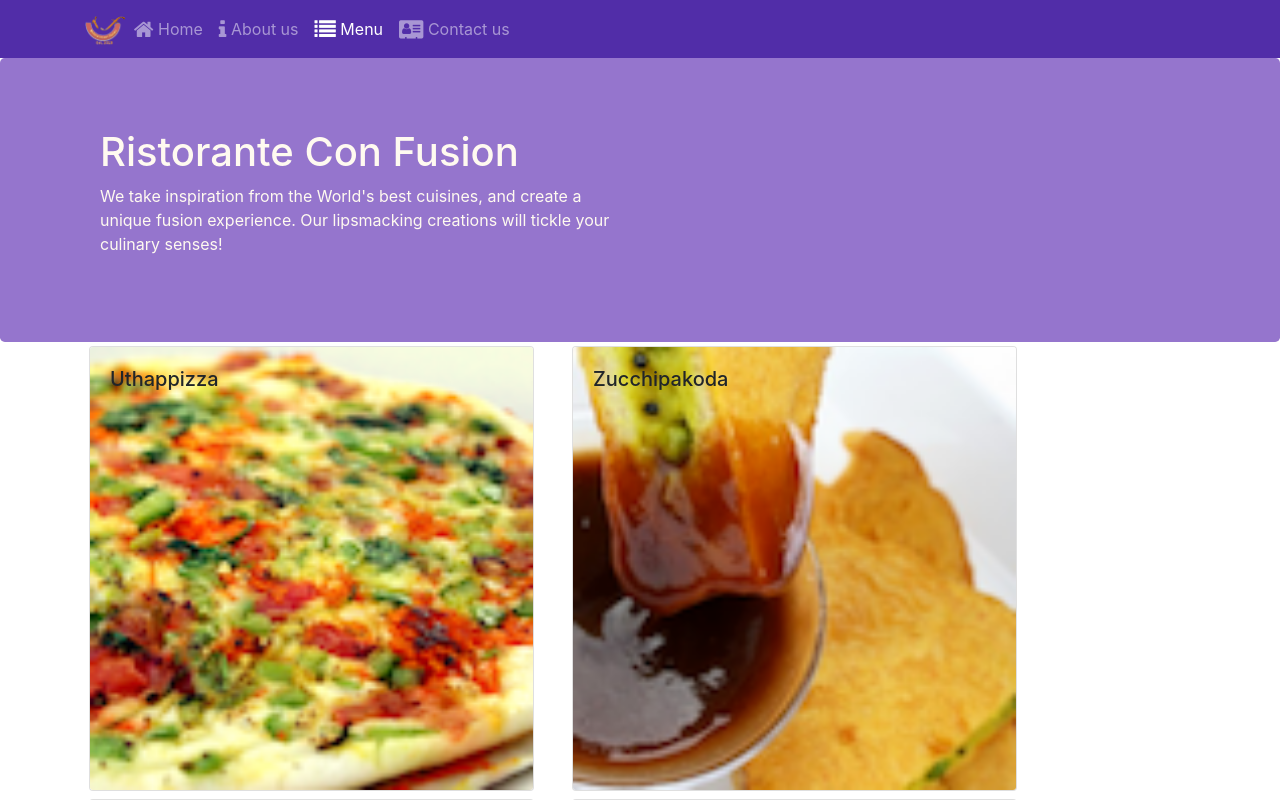
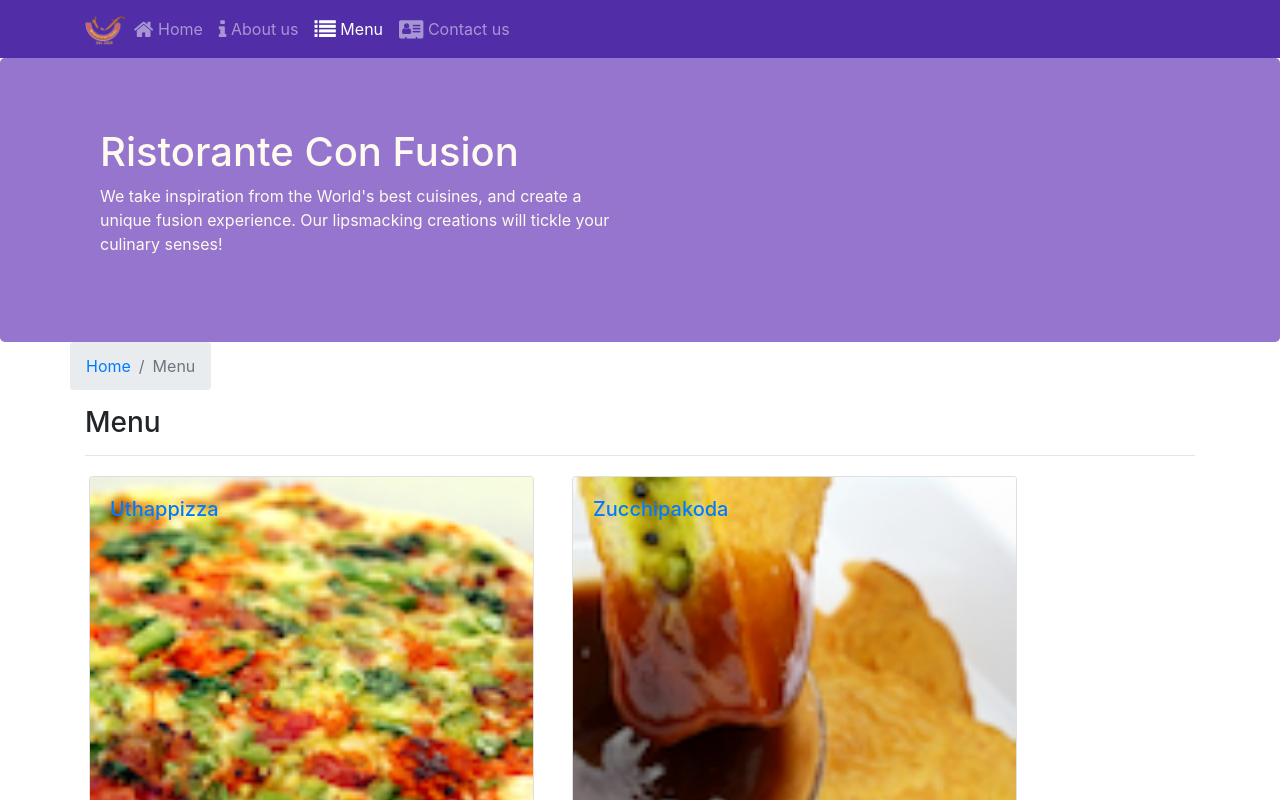
Before and after one commit to johnsethsalazar/react-conFusion, a React (Create React App) app: page /menu in a window 1280 px wide. Shown: the top 800 px of the page. Built offline with nearby package versions, Linux system fonts and the light colour scheme.

Commit message:
Single Page Applications: Part 2

```diff
--- a/src/components/ContactComponent.js
+++ b/src/components/ContactComponent.js
@@ -1,8 +1,20 @@
 import React from 'react';
+import { Breadcrumb, BreadcrumbItem } from 'reactstrap';
+import { Link } from 'react-router-dom';
 
 function Contact(props) {
     return(
         <div className="container">
+            <div className='row'>
+                <Breadcrumb>
+                    <BreadcrumbItem><Link to='/home'>Home</Link></BreadcrumbItem>
+                    <BreadcrumbItem active>Contact Us</BreadcrumbItem>
+                </Breadcrumb>
+                <div className='col-12'>
+                    <h3>Contact Us</h3>
+                    <hr />
+                </div>
+            </div>
             <div className="row row-content">
                 <div className="col-12">
                 <h3>Location Information</h3>
--- a/src/components/DishdetailComponent.js
+++ b/src/components/DishdetailComponent.js
@@ -1,5 +1,6 @@
 import React from 'react';
-import { Card, CardImg, CardImgOverlay, CardText, CardBody, CardTitle } from 'reactstrap';
+import { Card, CardImg, CardImgOverlay, CardText, CardBody, CardTitle, Breadcrumb, BreadcrumbItem } from 'reactstrap';
+import { Link } from 'react-router-dom';
 
     function RenderDish({dish}) {
         return (
@@ -39,12 +40,22 @@
         if (props.dish) {
             return (
                 <div className="container">
+                    <div className='row'>
+                        <Breadcrumb>
+                            <BreadcrumbItem><Link to='/menu'>Menu</Link></BreadcrumbItem>
+                            <BreadcrumbItem active>{props.dish.name}</BreadcrumbItem>
+                        </Breadcrumb>
+                        <div className='col-12'>
+                            <h3>{props.dish.name}</h3>
+                            <hr />
+                        </div>
+                    </div>
                     <div className="row">
                         <div className="col-12 col-md-5 m-1">
                             <RenderDish dish={props.dish} />
                         </div>
                         <div className="col-12 col-md-5 m-1">
-                            <RenderComments comments={props.dish.comments} />
+                            <RenderComments comments={props.comments} />
                         </div>
                     </div>
                 </div>
--- a/src/components/MainComponent.js
+++ b/src/components/MainComponent.js
@@ -37,12 +37,21 @@
             );
         }
 
+        const DishWithId = ({match}) => {
+            return(
+                <DishDetail dish={this.state.dishes.filter((dish) => dish.id === parseInt(match.params.dishId, 10))[0]}
+                    comments={this.state.comments.filter((comment) => comment.dishId === parseInt(match.params.dishId, 10))}
+                />
+            );
+        }
+
         return (
             <div>
                 <Header />
                 <Switch>
                     <Route path="/home" component={HomePage} />
                     <Route exact path="/menu" component={() => <Menu dishes={this.state.dishes} />} />
+                    <Route path="/menu/:dishId" component={DishWithId}/>
                     <Route exact path="/contactus" component={Contact} />
                     <Redirect to="/home" />
                 </Switch>
--- a/src/components/MenuComponent.js
+++ b/src/components/MenuComponent.js
@@ -1,13 +1,16 @@
 import React from 'react';
-import { Card, CardImg, CardImgOverlay, CardText, CardBody, CardTitle } from 'reactstrap';
+import { Card, CardImg, CardImgOverlay, CardText, CardBody, CardTitle, Breadcrumb, BreadcrumbItem } from 'reactstrap';
+import { Link } from 'react-router-dom';
 
 function RenderMenuItem({ dish, onClick }) {
     return (
-        <Card onClick={() => onClick(dish.id)}>
-            <CardImg width="100%" src={dish.image} alt={dish.name} />
-            <CardImgOverlay>
-                <CardTitle>{dish.name}</CardTitle>
-            </CardImgOverlay>
+        <Card>
+            <Link to={`/menu/${dish.id}`}>
+                <CardImg width="100%" src={dish.image} alt={dish.name} />
+                <CardImgOverlay>
+                    <CardTitle>{dish.name}</CardTitle>
+                </CardImgOverlay>
+            </Link>
         </Card>
     );
 }
@@ -16,13 +19,23 @@
     const menu = props.dishes.map(dish => {
         return (
             <div key={dish.id} className="col-12 col-md-5 m-1">
-                <RenderMenuItem dish={dish} onClick={props.onClick} />
+                <RenderMenuItem dish={dish} />
             </div>
         )
     });
 
     return (
         <div className="container">
+            <div className='row'>
+                <Breadcrumb>
+                    <BreadcrumbItem><Link to='/home'>Home</Link></BreadcrumbItem>
+                    <BreadcrumbItem active>Menu</BreadcrumbItem>
+                </Breadcrumb>
+                <div className='col-12'>
+                    <h3>Menu</h3>
+                    <hr />
+                </div>
+            </div>
             <div className="row">
                 {menu}
             </div>
```
